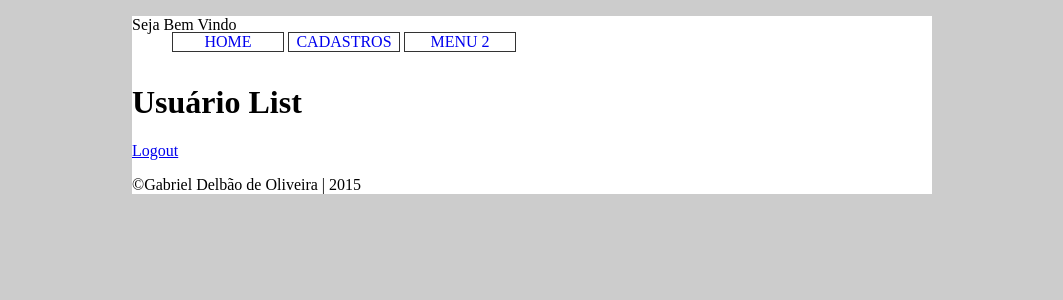
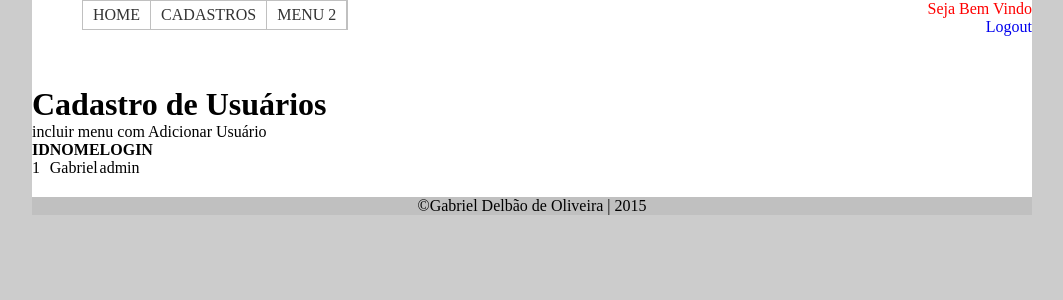
Before and after one commit to gdelbao/ci-os, a CodeIgniter app: page /ci-os/usuario in a window 1280 px wide. Shown: the top 300 px of the page, without its empty margins (108-1171 px from the left). Run offline with CodeIgniter, Linux system fonts and the light colour scheme.

Commit message:
Alterações no main.css

```diff
--- a/application/controllers/usuario.php
+++ b/application/controllers/usuario.php
@@ -5,6 +5,7 @@ class Usuario extends CI_Controller{
         parent::__construct();
         $this->load->helper('url');
         $this->load->library('form_validation');
+        $this->load->library('table');
         $this->load->model('login_model', '');
         $this->load->library('session');
     }
--- a/application/views/_pages/usuario_list.php
+++ b/application/views/_pages/usuario_list.php
@@ -1,8 +1,11 @@
 <div id="conteudo">
-<?php
-//    echo form_open('login/valida');
-//    echo validation_errors('<p>','</p>');
+    <h1>Cadastro de Usuários</h1>
+    incluir menu com Adicionar Usuário
+    <br>
+    <?php
+    //TODO: Tabela para mostrar Cadastros
+    $this->table->set_heading('ID','NOME','LOGIN');
+    $this->table->add_row('1', 'Gabriel', 'admin');
+    echo $this->table->generate();
     ?>
-<h1>Usuário List</h1>
-<a href="home/logout">Logout</a>
 </div>
--- a/application/views/_std/header.php
+++ b/application/views/_std/header.php
@@ -9,8 +9,8 @@
     <body>
         <div id="container">
             <header>
-                <nav id="menu">
-                    <ul>
+                <nav id="menu-principal">
+                    <ul id="menu">
                         <li><a href="home">HOME</a></li>
                         <li><a href="#">CADASTROS</a>
                             <ul>
@@ -23,5 +23,6 @@
 
                 <div id="dadosUser">
                 <p>Seja Bem Vindo <?php echo $username; ?></p>
+                <a href="home/logout">Logout</a>
                 </div>
             </header>
--- a/utility/css/main.css
+++ b/utility/css/main.css
@@ -2,6 +2,9 @@
     Created on : 17/03/2015, 09:58:09
     Author     : GABRIEL DELBÃO DE OLIVEIRA
 */
+*{
+    margin: 0; padding: 0;
+}
 
 body {
 /*    margin: 0;
@@ -12,50 +15,74 @@ body {
 #container {
     position: relative;
     background-color: #ffffff;
-    width: 800px;
+    width: 1000px;
     margin-left: auto;
     margin-right: auto;
 }
 
-/*Formatação do Header*/
+/*=====Formatação do Header=====*/
 
-/*Formatação do Menu*/
-#menu ul{
+/*=====Formatação do Menu=====*/
+#menu{
     list-style: none;
+    border:1px solid #c0c0c0;
+    float:left;
+    margin-left: 50px;
+}
+#menu li{
+    position:relative;
+    float: left;
+    border-right:1px solid #c0c0c0;
+}
+#menu li a{
+    color: #333;
+    text-decoration: none;
+    padding: 5px 10px;
+    display: block;
+}
+#menu li a:hover{
+    background: #333;
+    color: #fff;
+    box-shadow: 0 3px 10px 0 #CCC;
+    text-shadow: 0px 0px 5px #fff;
+}
+#menu li ul{
     position: absolute;
-
+    left: 0;
+    background-color: #fff;
+    display: none;
+}
+#menu li:hover ul{
+    display: block;
+}
+#menu li ul li{
+    border: 1px solid #c0c0c0;
+    display:block;
+    width:150px;
 }
 
-#menu a{
+
+/*=====Formatação dos Dados do Usuário=====*/
+#dadosUser{
+    text-align: right;
+}
+#dadosUser p{
+    color: red;
+}
+#dadosUser a{
     text-decoration: none;
 }
 
-#menu li{
-    display: inline-block;
-    border: 1px solid rgba(0,0,0,0.8);
-    width: 110px;
-    text-align: center;
-}
-
-#menu ul ul li{
-    position: relative;
-    display: none;
-}
-
-#menu ul li:hover li{
-    display: block;
-}
-/*Formatação dos Dados do Usuário*/
-#dadosUser{
-    /*position: relative;*/
-}
-#dadosUser p{
-    /*float: right;*/
-}
-
-/*Formatação do Conteúdo*/
+/*=====Formatação do Conteúdo=====*/
 #conteudo {
     margin-top: 50px;
 }
 
 /*Formatação do Footer*/
+footer{
+background-color: #c0c0c0;
+}
+footer p{
+    text-align: center;
+    margin-top: 20px;
+}
```
